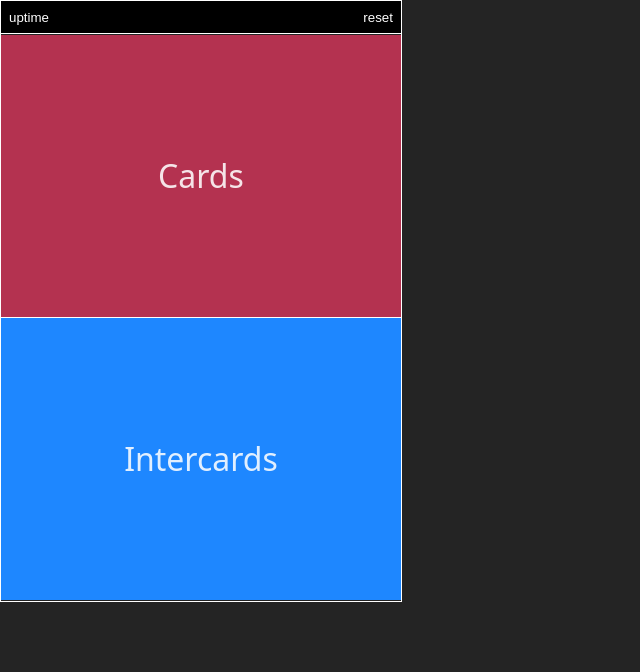
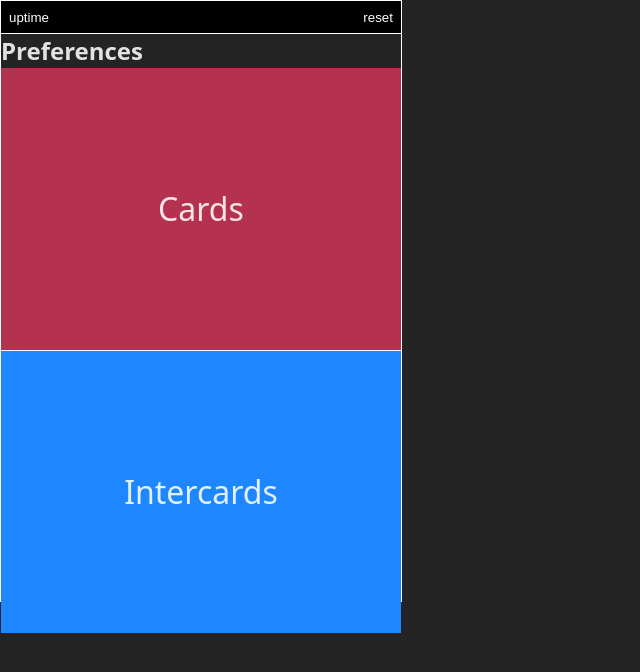
Before and after one commit to jacquikeating/wurm-buddy, a React (Vite) app: page / in a window 1280 px wide. Shown: the top 672 px of the page, without its empty margins (0-640 px from the left). Built offline with nearby package versions, Linux system fonts and the light colour scheme.

Commit message:
Set up prefsOpen  boolean state

```diff
--- a/src/components/MainContainer.jsx
+++ b/src/components/MainContainer.jsx
@@ -32,7 +32,6 @@ export default function MainContainer() {
 
     // DEFAULT EMPTY VARIABLES - USE WHILE NOT ACTIVELY DEVELOPING TIMELINE
     const [step, setStep] = useState(1)
-    const [uptime, setUptime] = useState(true)
     const [cardsOrInters, setCardsOrInters] = useState(null)
     const [myJob, setMyJob] = useState(null)
     const [instructions, setInstructions] = useState(["", "", "", "", ""])
@@ -42,7 +41,11 @@ export default function MainContainer() {
     const [portalClone, setPortalClone] = useState(null)
     const [safePlatform, setSafePlatform] = useState(null)
 
-    const setAll = [setStep, setUptime, setCardsOrInters, setMyJob, setHourglassLocation, setFirstMech, setTower, setPortalClone, setSafePlatform]
+    // PREFERENCES
+    const [prefsOpen, setPrefsOpen] = useState(false)
+    const [uptime, setUptime] = useState(true)
+
+    const setAll = [setPrefsOpen, setUptime, setStep, setCardsOrInters, setMyJob, setHourglassLocation, setFirstMech, setTower, setPortalClone, setSafePlatform]
 
     let outputMessages = [
         [`${myJob?.quadrant}`, `${getFirstMessage(uptime, myJob)}`],
@@ -110,6 +113,7 @@ export default function MainContainer() {
         <StepContext.Provider value={{ step, setStep }}>
             <div className="container">
                 <MenuBar uptime={uptime} setAll={setAll} />
+                <Preferences prefsOpen={prefsOpen} />
                 <main>
                     {renderContent()}
                 </main>
```
